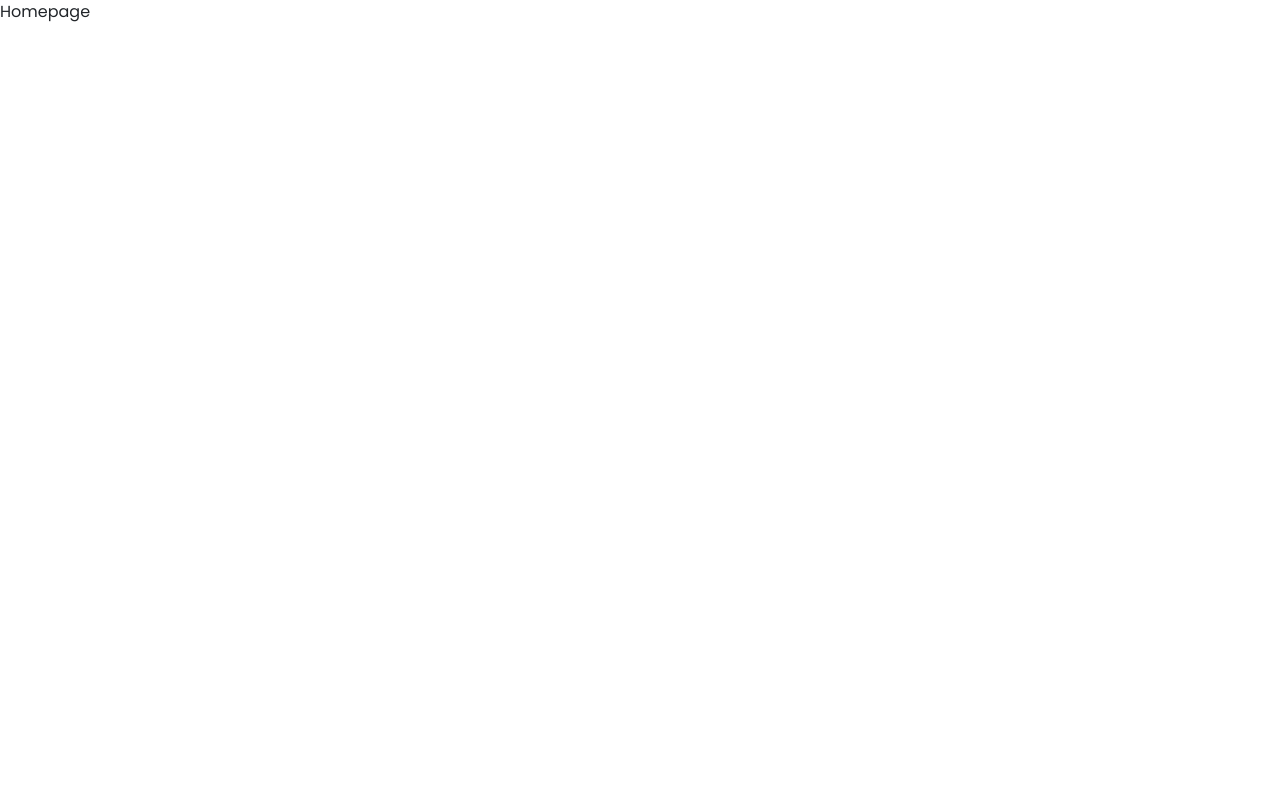
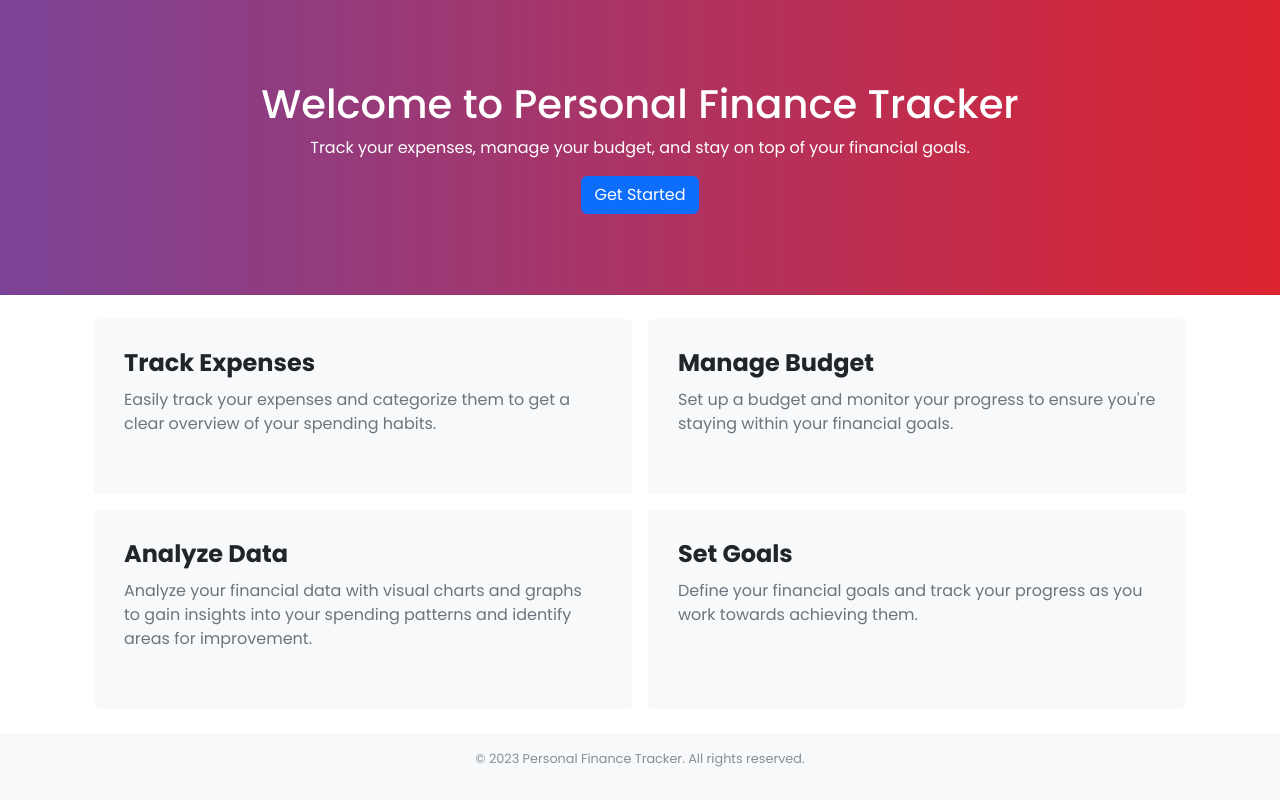
Before and after one commit to Fastest-Coder-First/veersatech, a React (Create React App) app in the folder frontend/: page / in a window 1280 px wide. Built offline with nearby package versions, Linux system fonts and the light colour scheme.

Commit message:
home page design

```diff
--- /dev/null
+++ b/frontend/src/components/Home/Features.jsx
@@ -0,0 +1,41 @@
+import React from "react";
+import { Col, Container } from "react-bootstrap";
+
+const Features = () => {
+  return (
+    <Container as={"section"} className="p-4 features">
+      <Col className="feature-item">
+        <h2 className="feature-title">Track Expenses</h2>
+        <p className="feature-description">
+          Easily track your expenses and categorize them to get a clear overview
+          of your spending habits.
+        </p>
+      </Col>
+      <Col className="feature-item">
+        <h2 className="feature-title">Manage Budget</h2>
+        <p className="feature-description">
+          Set up a budget and monitor your progress to ensure you're staying
+          within your financial goals.
+        </p>
+      </Col>
+
+      <Col className="feature-item">
+        <h2 className="feature-title">Analyze Data</h2>
+        <p className="feature-description">
+          Analyze your financial data with visual charts and graphs to gain
+          insights into your spending patterns and identify areas for
+          improvement.
+        </p>
+      </Col>
+      <Col className="feature-item">
+        <h2 className="feature-title">Set Goals</h2>
+        <p className="feature-description">
+          Define your financial goals and track your progress as you work
+          towards achieving them.
+        </p>
+      </Col>
+    </Container>
+  );
+};
+
+export default Features;
--- /dev/null
+++ b/frontend/src/components/Home/Footer.jsx
@@ -0,0 +1,11 @@
+import React from "react";
+
+const Footer = () => {
+  return (
+    <footer className="footer">
+      <p>&copy; 2023 Personal Finance Tracker. All rights reserved.</p>
+    </footer>
+  );
+};
+
+export default Footer;
--- /dev/null
+++ b/frontend/src/components/Home/HeroSection.jsx
@@ -0,0 +1,19 @@
+import React from "react";
+import { Button } from "react-bootstrap";
+
+const HeroSection = ({ handleShow }) => {
+  return (
+    <header className="jumbotron">
+      <h1>Welcome to Personal Finance Tracker</h1>
+      <p>
+        Track your expenses, manage your budget, and stay on top of your
+        financial goals.
+      </p>
+      <Button variant="primary" onClick={handleShow}>
+        Get Started
+      </Button>
+    </header>
+  );
+};
+
+export default HeroSection;
--- /dev/null
+++ b/frontend/src/components/Home/index.js
@@ -0,0 +1,3 @@
+export { default as HeroSection } from "./HeroSection";
+export { default as Features } from "./Features";
+export { default as Footer } from "./Footer";
--- a/frontend/src/pages/Homepage.jsx
+++ b/frontend/src/pages/Homepage.jsx
@@ -1,7 +1,16 @@
 import React from "react";
+import { HeroSection, Features, Footer } from "../components/Home";
 
 const Homepage = () => {
-  return <div>Homepage</div>;
+  return (
+    <div className="home-page">
+      <HeroSection />
+
+      <Features />
+
+      <Footer />
+    </div>
+  );
 };
 
 export default Homepage;
--- /dev/null
+++ b/frontend/src/styles/pages/_home.scss
@@ -0,0 +1,71 @@
+.home-page {
+  display: flex;
+  flex-direction: column;
+  min-height: 100vh;
+}
+
+.jumbotron {
+  flex: 1;
+  display: flex;
+  flex-direction: column;
+  align-items: center;
+  justify-content: center;
+  text-align: center;
+  // background-color: #f8f9fa;
+  /* purple linear gradient */
+  // background: linear-gradient(to bottom, #6a11cb, #2575fc);
+  // background: linear-gradient(
+  //   45deg,
+  //   rgba(138, 43, 226, 1) 0%,
+  //   rgba(75, 0, 130, 1) 100%
+  // );
+  // background: linear-gradient(to right, #667eea, #764ba2);
+  background: linear-gradient(to right, #7b4397, #dc2430);
+  color: #fff;
+  padding: 2rem;
+  flex: 4;
+}
+
+.features {
+  display: grid;
+  /* two items in one row */
+  grid-template-columns: repeat(2, 1fr);
+  grid-gap: 1rem;
+  padding: 1rem 10rem;
+  flex: 1;
+  font-size: 1.2rem;
+
+  .feature-row {
+    display: flex;
+    flex-direction: row;
+    justify-content: space-between;
+    align-items: center;
+    margin-bottom: 1rem;
+  }
+}
+
+.feature-item {
+  background-color: #f8f9fa;
+  padding: 30px;
+  border-radius: 5px;
+}
+
+.feature-title {
+  font-size: 24px;
+  font-weight: bold;
+  margin-bottom: 10px;
+}
+
+.feature-description {
+  font-size: 16px;
+  color: #6c757d;
+}
+
+
+.footer {
+  background-color: #f8f9fa;
+  padding: 1rem;
+  text-align: center;
+  font-size: 0.8rem;
+  color: #868e96;
+}
--- a/frontend/src/styles/styles.scss
+++ b/frontend/src/styles/styles.scss
@@ -1,5 +1,8 @@
 // base.scss
 @import '_base';
 
+// =========== pages ===========
+// _home.scss
+@import './pages/home';
 // _notfound.scss
 @import './pages/notfound';
```
